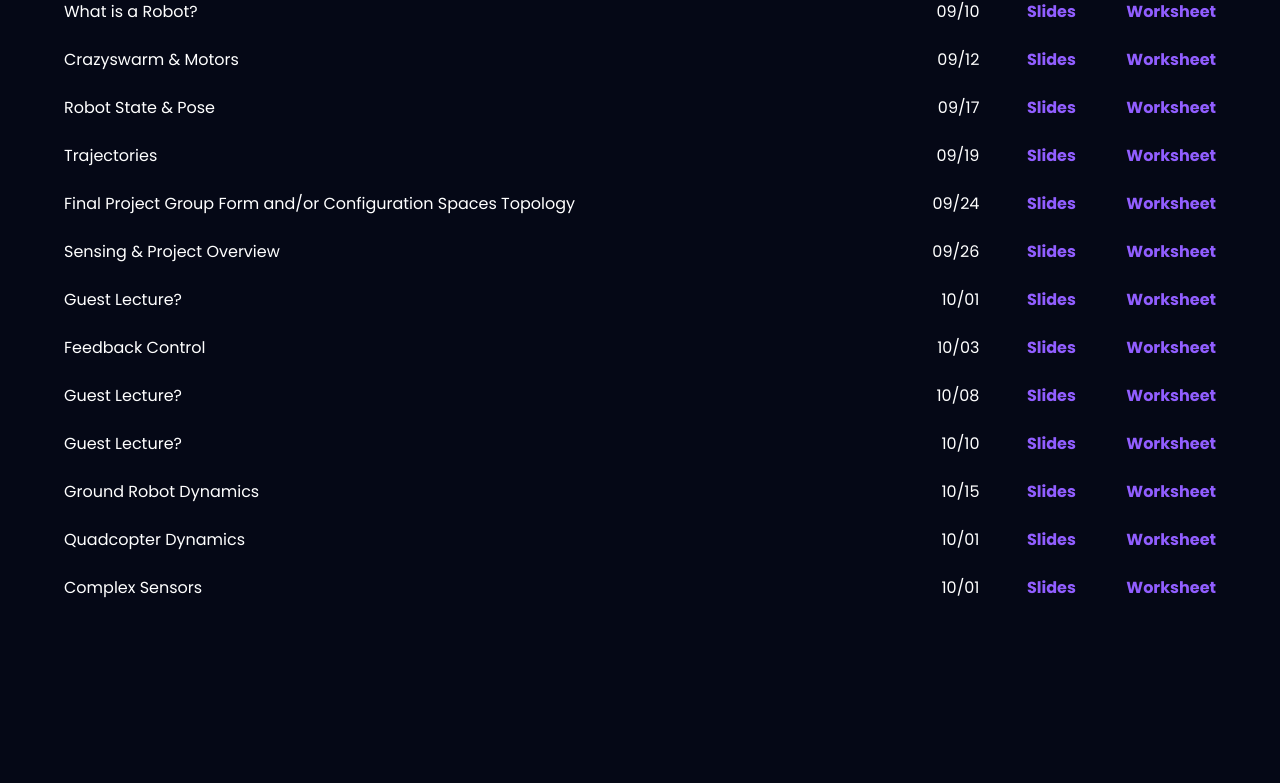
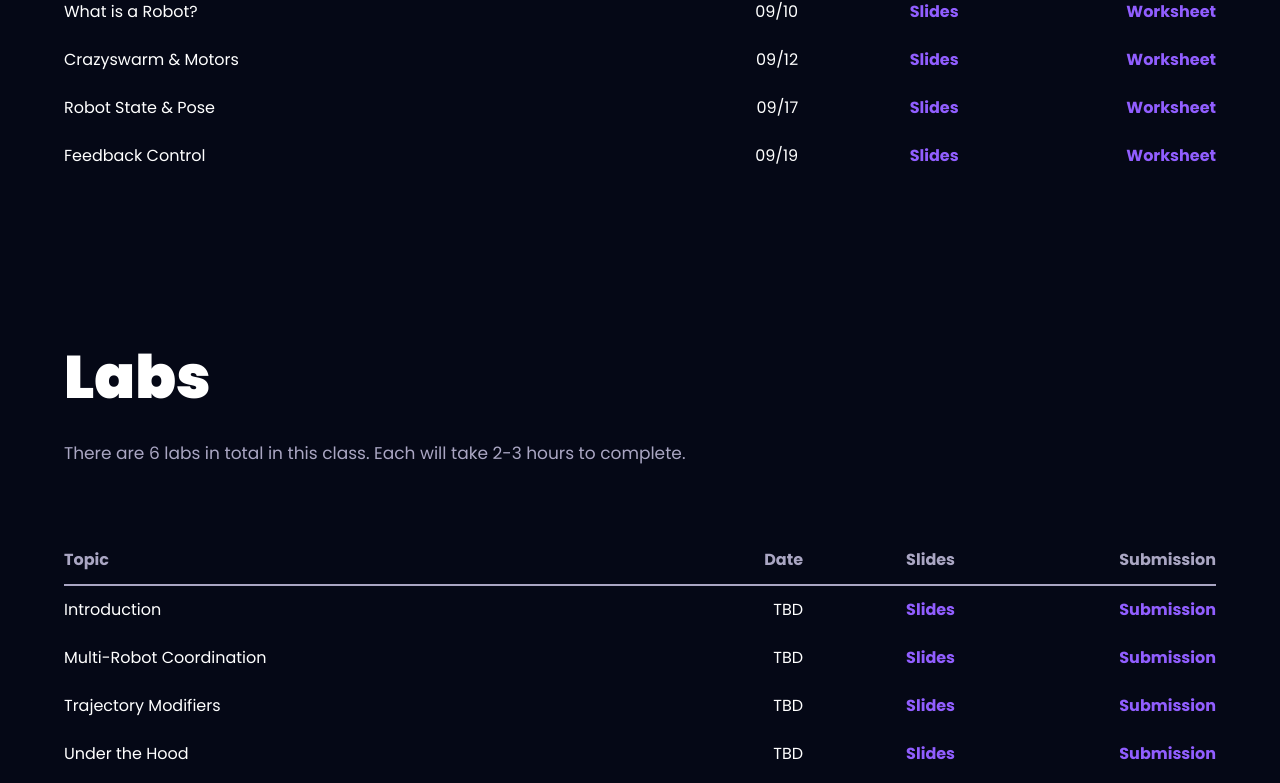
Before and after one commit to BrownCSCI1952Z/BrownCSCI1952Z.github.io, a React (Vite) app: page / in a window 1280 px wide. Shown: the part 1955-2738 px from the top of the page. Built offline with nearby package versions, Linux system fonts and the light colour scheme; no server answers.

Commit message:
update lecture slides

```diff
--- a/src/constants/lectures.js
+++ b/src/constants/lectures.js
@@ -17,56 +17,57 @@ export const lectures = [
     {
       topic: "Robot State & Pose",
       date: "09/17",
-      slides: "https://docs.google.com/presentation/d/1nPe4iHonziLvBUCrI-XMC72RgbRXkmew3Jx0AJ_p7D8/edit#slide=id.g2b6d918aa3c_0_405",
-    },
-    {
-      topic: "Trajectories",
-      date: "09/19",
-      slides: "https://docs.google.com/presentation/d/1F4A1ctSRteDP1aNJr2wOmqYLQjxvLMFlRnyEzJiyvDg/edit#slide=id.g2b6d918aa3c_0_405",
-    },
-    {
-      topic: "Final Project Group Form and/or Configuration Spaces Topology",
-      date: "09/24",
-      slides: "https://docs.google.com/presentation/d/1iuOvmYFoPFBLvm7hFMDjzHfYbwm1V_dFU6BEiL8_f1M/edit#slide=id.p1",
-    },
-    {
-      topic: "Sensing & Project Overview",
-      date: "09/26",
-      slides: "https://docs.google.com/presentation/d/1chKqS8DxjsjHBxF6QyaRjhMsbUuo14Ke2AaXTwC-qTc/edit",
-    },
-    {
-      topic: "Guest Lecture?",
-      date: "10/01",
-      slides: "https://docs.google.com",
+      slides: "https://docs.google.com/presentation/d/1j0meTdLHQaFitEsQg5BKWsFWLEm0e-dcLiWQQ9eauvM/edit?usp=sharing",
     },
     {
       topic: "Feedback Control",
-      date: "10/03",
-      slides: "https://docs.google.com/presentation/d/1QZqrzEy8zP1hwieWtIQso4Y7REpcKNnl/edit#slide=id.p1",
+      date: "09/19",
+      slides: "https://docs.google.com/presentation/d/1j0meTdLHQaFitEsQg5BKWsFWLEm0e-dcLiWQQ9eauvM/edit?usp=sharing",
     },
-    {
-      topic: "Guest Lecture?",
-      date: "10/08",
-      slides: "https://docs.google.com",
-    },
-    {
-      topic: "Guest Lecture?",
-      date: "10/10",
-      slides: "https://docs.google.com",
-    },
-    {
-      topic: "Ground Robot Dynamics",
-      date: "10/15",
-      slides: "https://docs.google.com",
-    },
-    {
-      topic: "Quadcopter Dynamics",
-      date: "10/01",
-      slides: "https://docs.google.com",
-    },
-    {
-      topic: "Complex Sensors",
-      date: "10/01",
-      slides: "https://docs.google.com/presentation/d/1mbUbRkioDT1YRyd86eMAFqzps5y50yWQhmk7z8hd5m0/edit#slide=id.p1",
-    },
+    // {
+    //   topic: "Trajectories",
+    //   date: "09/19",
+    //   slides: "https://docs.google.com/presentation/d/1F4A1ctSRteDP1aNJr2wOmqYLQjxvLMFlRnyEzJiyvDg/edit#slide=id.g2b6d918aa3c_0_405",
+    // },
+    // {
+    //   topic: "Final Project Group Form and/or Configuration Spaces Topology",
+    //   date: "09/24",
+    //   slides: "https://docs.google.com/presentation/d/1iuOvmYFoPFBLvm7hFMDjzHfYbwm1V_dFU6BEiL8_f1M/edit#slide=id.p1",
+    // },
+    // {
+    //   topic: "Sensing & Project Overview",
+    //   date: "09/26",
+    //   slides: "https://docs.google.com/presentation/d/1chKqS8DxjsjHBxF6QyaRjhMsbUuo14Ke2AaXTwC-qTc/edit",
+    // },
+    // {
+    //   topic: "Guest Lecture?",
+    //   date: "10/01",
+    //   slides: "https://docs.google.com",
+    // },
+
+    // {
+    //   topic: "Guest Lecture?",
+    //   date: "10/08",
+    //   slides: "https://docs.google.com",
+    // },
+    // {
+    //   topic: "Guest Lecture?",
+    //   date: "10/10",
+    //   slides: "https://docs.google.com",
+    // },
+    // {
+    //   topic: "Ground Robot Dynamics",
+    //   date: "10/15",
+    //   slides: "https://docs.google.com",
+    // },
+    // {
+    //   topic: "Quadcopter Dynamics",
+    //   date: "10/01",
+    //   slides: "https://docs.google.com",
+    // },
+    // {
+    //   topic: "Complex Sensors",
+    //   date: "10/01",
+    //   slides: "https://docs.google.com/presentation/d/1mbUbRkioDT1YRyd86eMAFqzps5y50yWQhmk7z8hd5m0/edit#slide=id.p1",
+    // },
 ];
```
